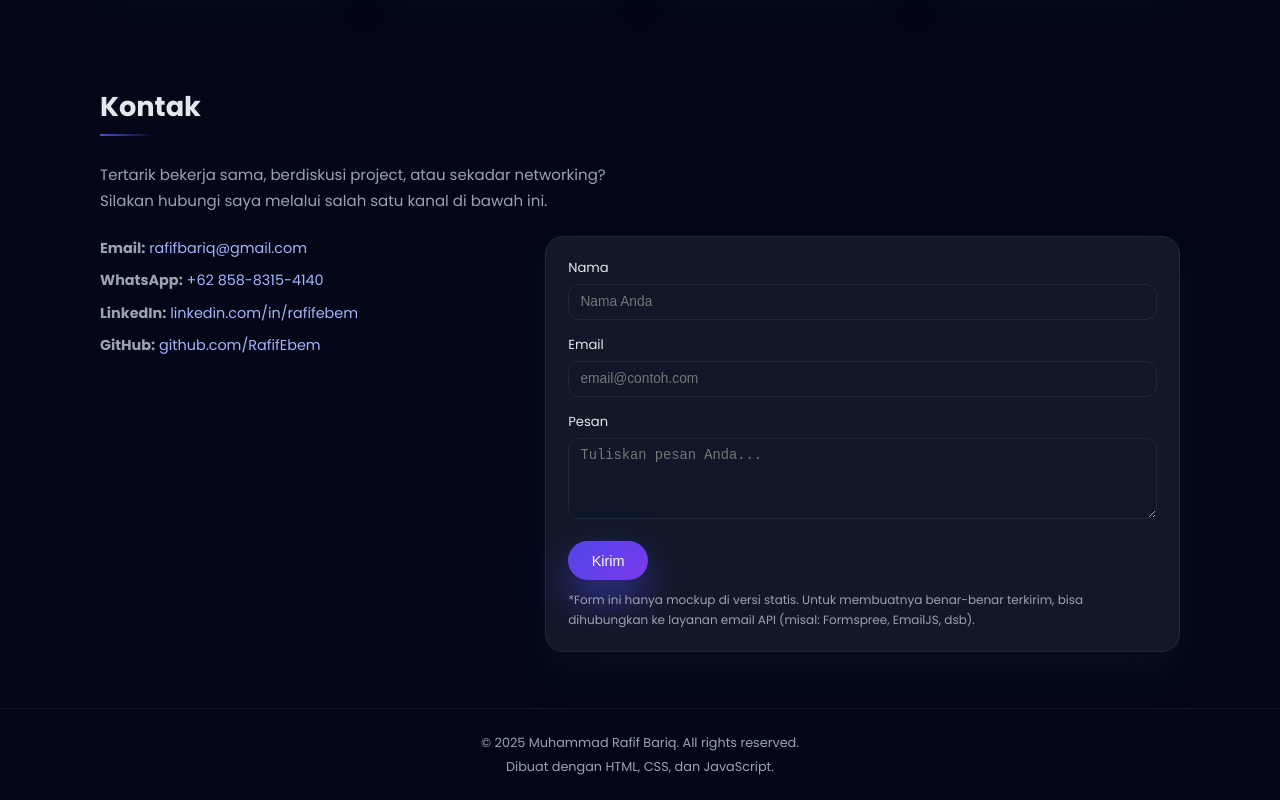
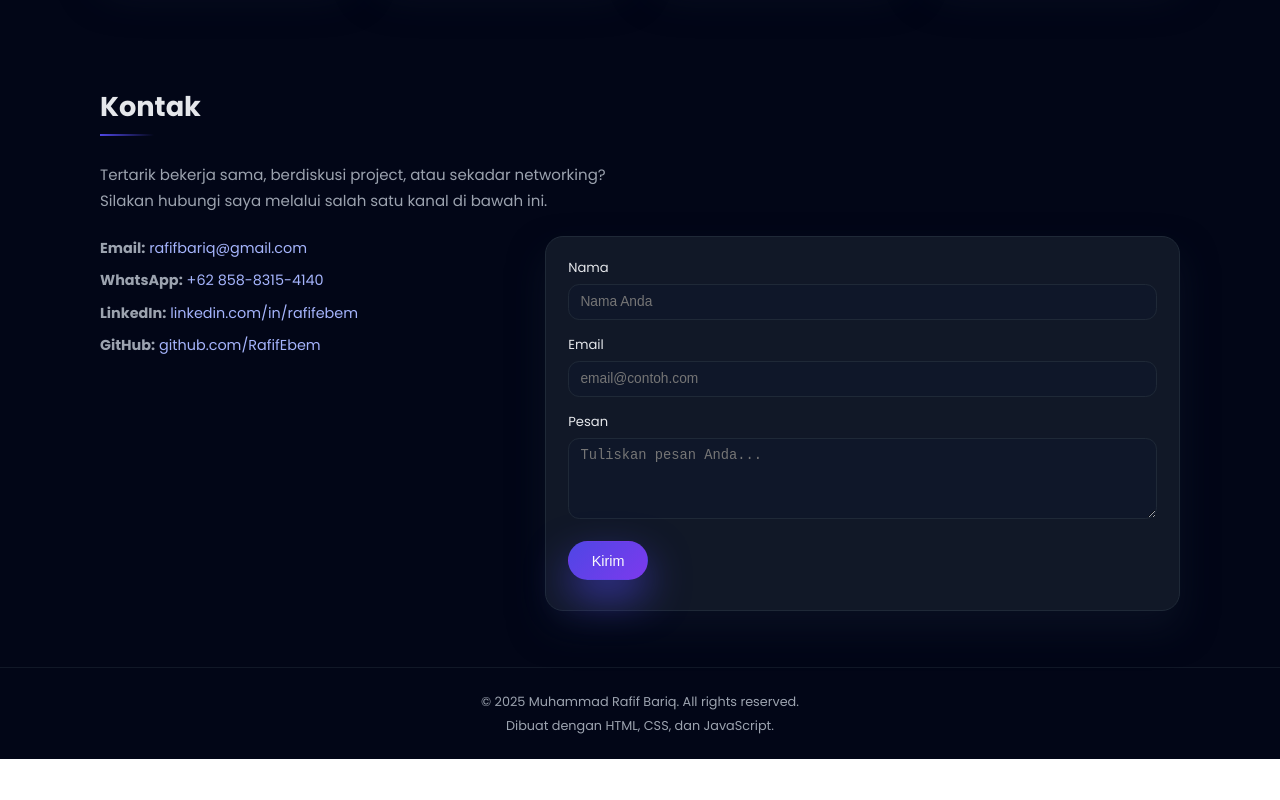
Before and after one commit to RafifEbem/rafifbariq.github.io, a plain HTML site: page index.html in a window 1280 px wide. Shown: the part 2889-3689 px from the top of the page. After the commit the page ends 3648 px from the top, so only its background shows below. Drawn offline with Linux system fonts and the light colour scheme.

Commit message:
Update index.html

```diff
--- a/index.html
+++ b/index.html
@@ -288,8 +288,7 @@
           </div>
           <button class="btn-primary" type="submit">Kirim</button>
           <p class="form-note">
-            *Form ini hanya mockup di versi statis. Untuk membuatnya benar-benar terkirim,
-            bisa dihubungkan ke layanan email API (misal: Formspree, EmailJS, dsb).
+
           </p>
         </form>
       </div>
```
